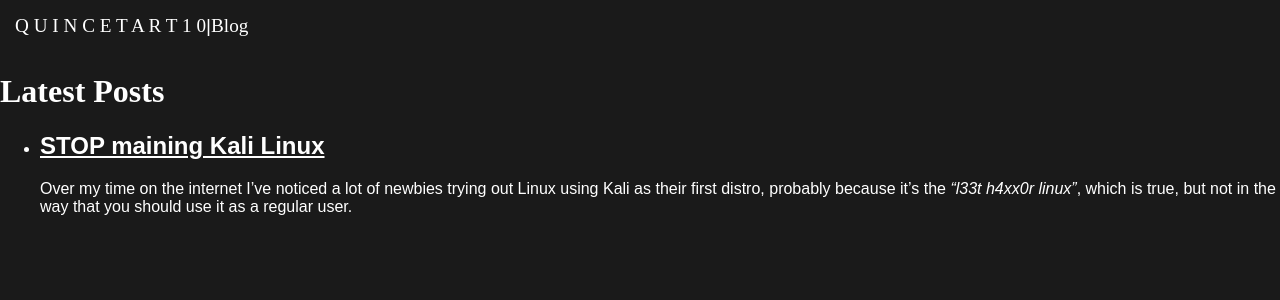
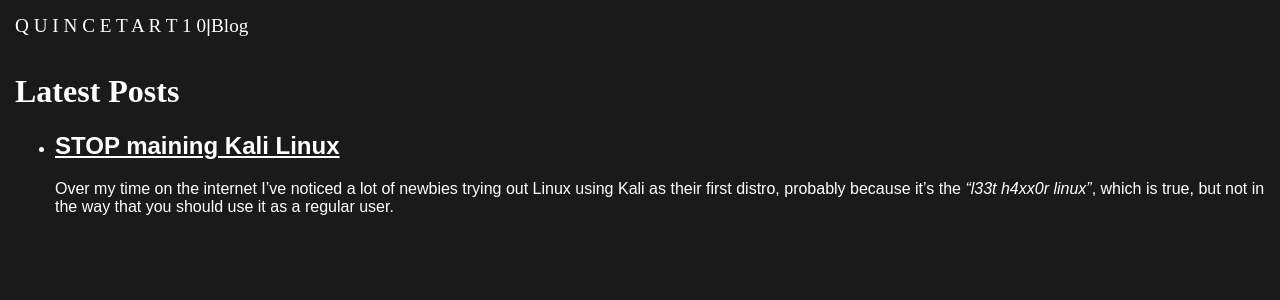
Before and after one commit to QuinceTart10/blog, a Jekyll site: the page built from index.html, in a window 1280 px wide. Shown: the top 300 px of the page. Built offline with Jekyll 4.4.1, drawn with Linux system fonts in a browser that asks for light colours; some web fonts are replaced.

Commit message:
Put the content in a <div>

```diff
--- a/_layouts/default.html
+++ b/_layouts/default.html
@@ -2,11 +2,12 @@
 <html>
     <head>
         <meta charset="utf-8">
+        <meta name="viewport" content="width=device-width">
         <title>{{ page.title }}</title>
         <link rel="stylesheet" href="/blog/assets/css/styles.css">
     </head>
     <body>
         {% include navigation.html %}
-        {{ content }}
+        <div class="content">{{ content }}</div>
     </body>
 </html>
--- a/_sass/main.scss
+++ b/_sass/main.scss
@@ -23,6 +23,9 @@ nav > a {
     font-family: league_spartanbold;
     text-decoration: none;
 }
+.content {
+    padding: 0 15px;
+}
 * {
     color: white;
     font-family: sans-serif;
```
